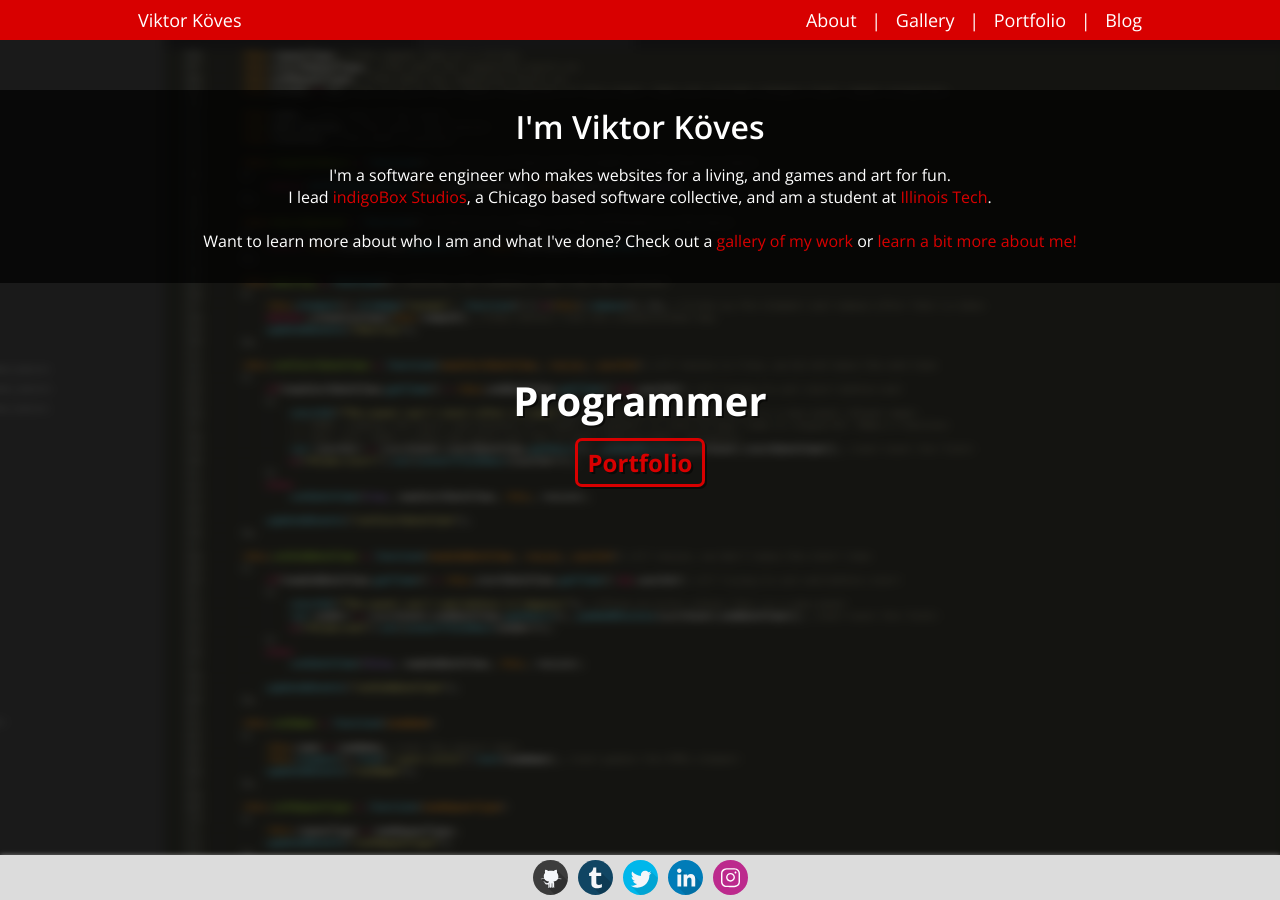
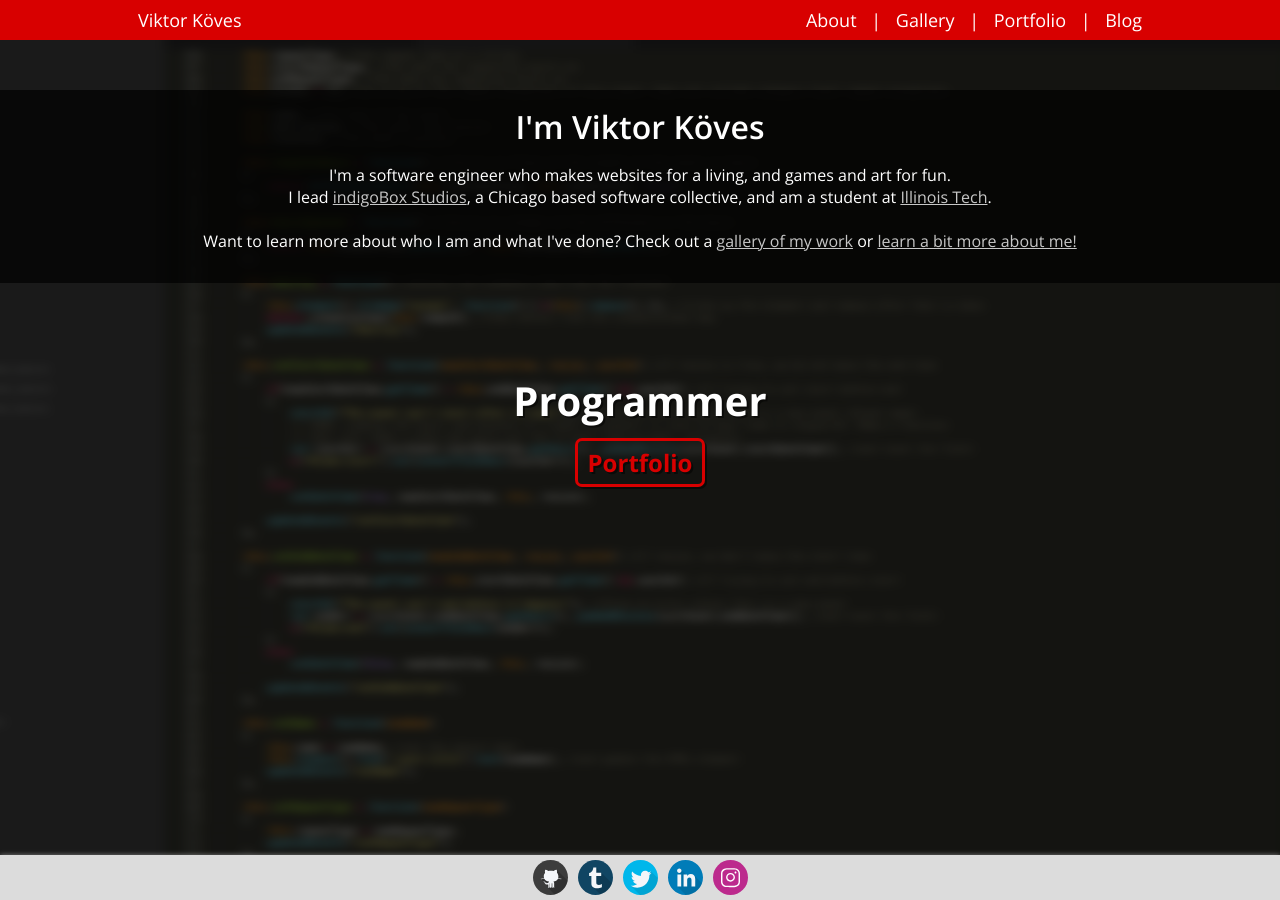
Before and after one commit to vkoves/vkoves.github.io, a Jekyll site: the page built from index.html, in a window 1280 px wide. Built offline with Jekyll 4.4.1, drawn with Linux system fonts in a browser that asks for light colours.

Commit message:
Fixed homepage link contrast This improves readability and addresses #6

```diff
--- a/css/index.css
+++ b/css/index.css
@@ -31,16 +31,8 @@
 	background-position: top center !important;
 	background-size: cover !important;
 }
-/* Make links in the overlay red for readability and theming */
-.overlay-text a
-{
-	color: #d80000;
-	text-decoration: none;
-}
-.overlay-text a:hover
-{
-	text-decoration: underline;
-}
+/* Make links in the overlay light-grey for readability */
+.overlay-text a { color: #c7c7c7; }
 .photo-texts
 {
 	position: relative;
```
